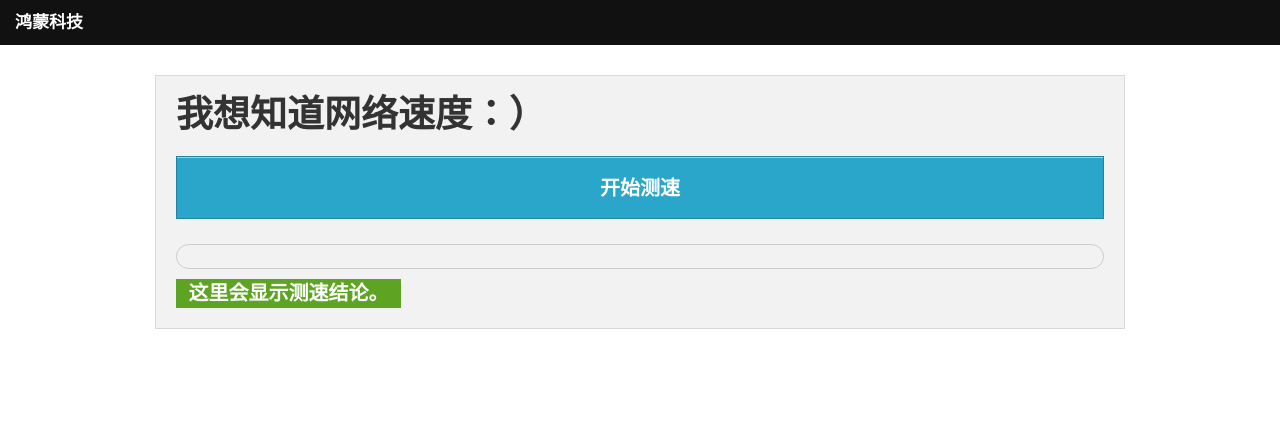
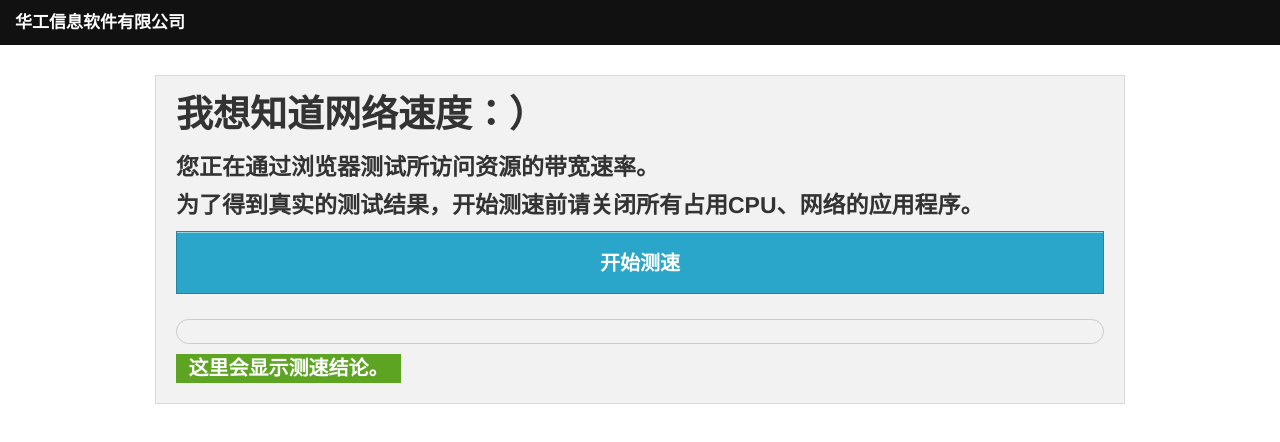
Before and after one commit to homeway/speed-test, a plain HTML site: page index.html in a window 1280 px wide. Drawn offline with Linux system fonts and the light colour scheme.

Commit message:
稍作修饰

```diff
--- a/index.html
+++ b/index.html
@@ -57,6 +57,7 @@
     var processing = 0;
     var max_speed = 0;
     function test_start(){
+      console.log("开始测速------>")
       processing = 20;
       $("#processing").css("width", "20%");
       max_speed = 0;
@@ -74,7 +75,7 @@
     <ul class="title-area">
       <!-- Title Area -->
       <li class="name">
-        <h1><a href="#">鸿蒙科技 </a></h1>
+        <h1><a href="#">华工信息软件有限公司 </a></h1>
       </li>
     </ul>
   </nav>
@@ -83,6 +84,8 @@
     <div class="large-12 medium-12 small-12 columns">
       <div class="panel">
         <h2>我想知道网络速度：）</h2>
+        <h4>您正在通过浏览器测试所访问资源的带宽速率。</h4>
+        <h4>为了得到真实的测试结果，开始测速前<b>请关闭所有占用CPU、网络的应用程序</b>。</h4>
         <div>
           <button class="large expand" onclick="test_start()">开始测速</button>
         </div>
```
